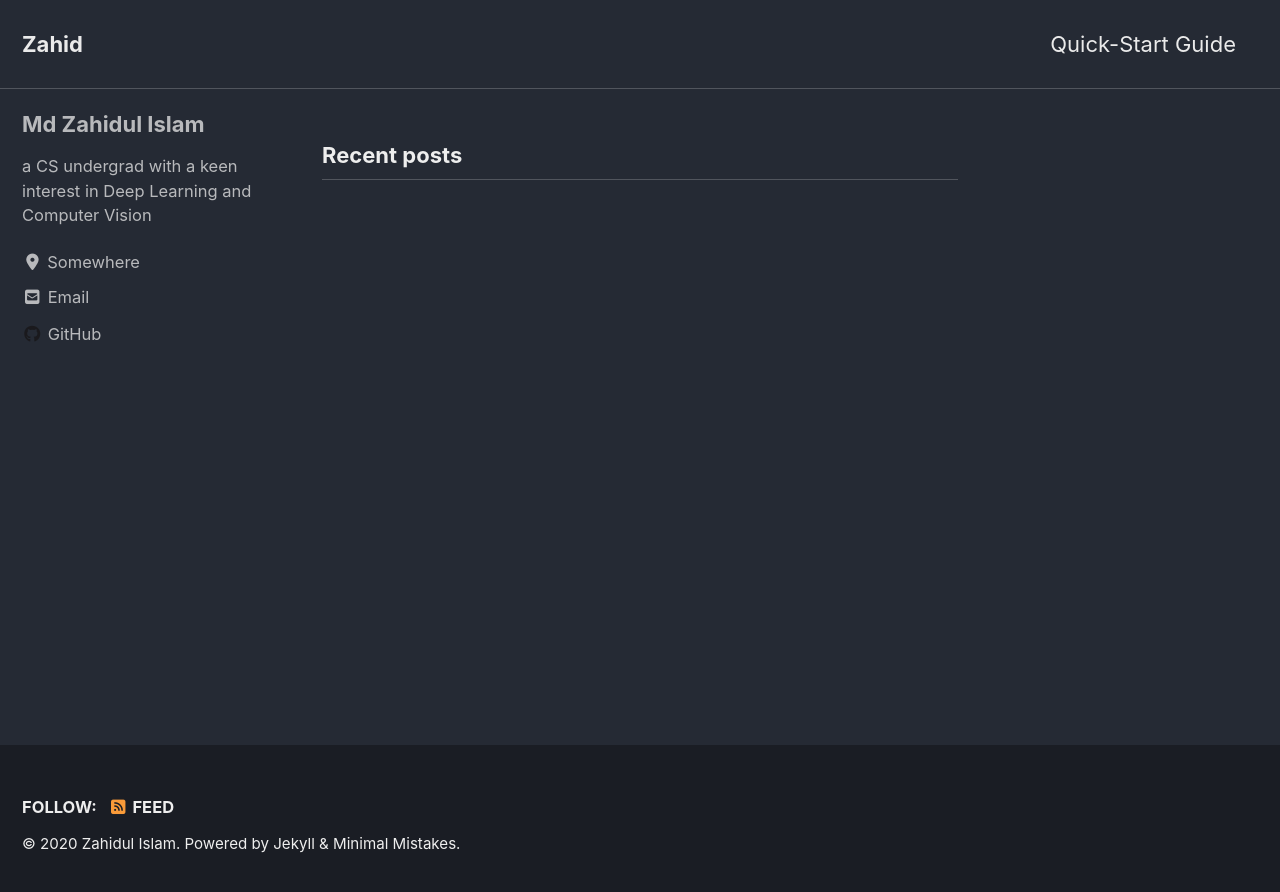
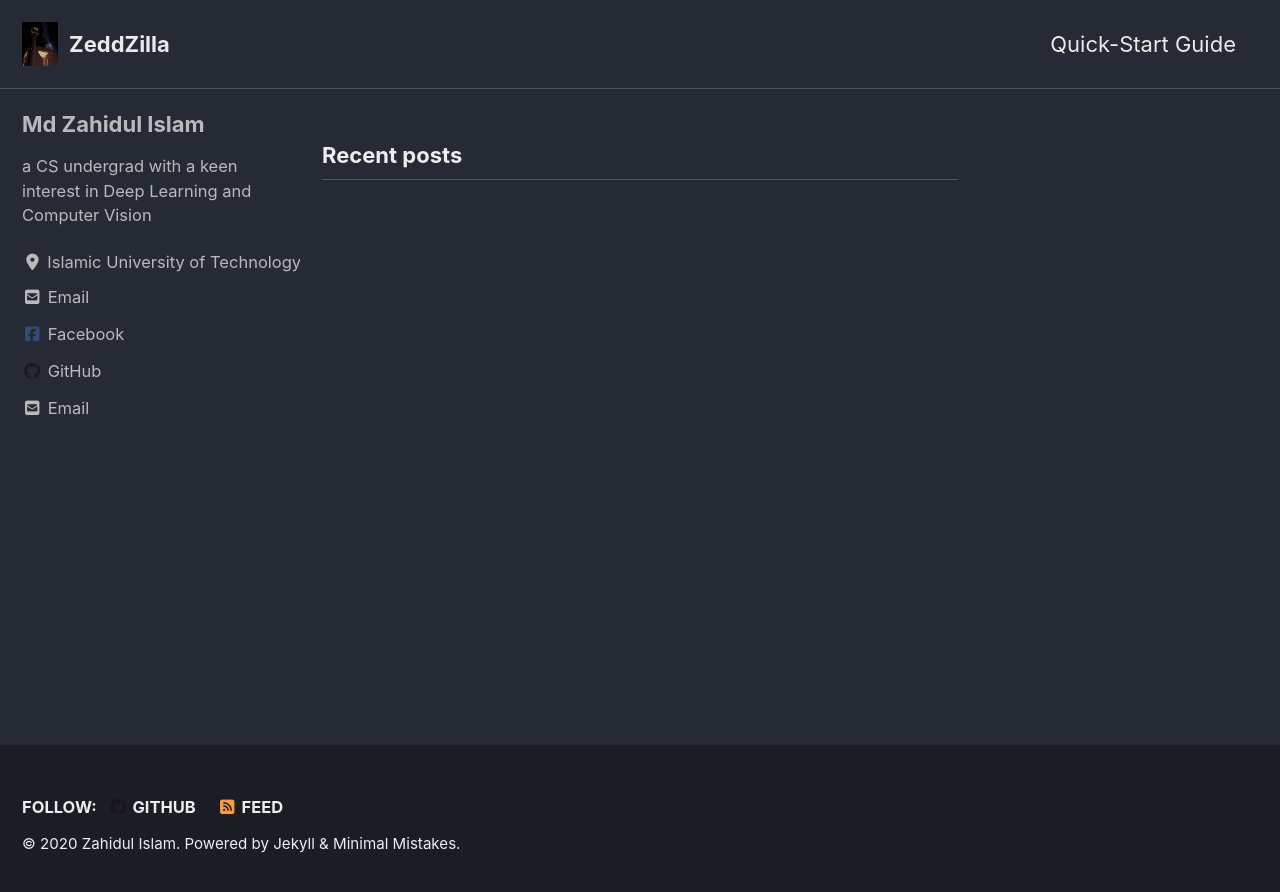
Before and after one commit to Zedd1558/Zedd1558.github.io, a Jekyll site: the page built from index.html, in a window 1280 px wide. Shown: the top 892 px of the page. Built offline with Jekyll 4.4.1, drawn with Linux system fonts in a browser that asks for light colours; cached includes are drawn as plain includes; nearby versions of some CDN libraries; the list of posts is cut into pages by our own code.

```diff
--- a/_config.yml
+++ b/_config.yml
@@ -16,17 +16,17 @@ minimal_mistakes_skin    : "dark" # "air", "aqua", "contrast", "dark", "dirt", "
 
 # Site Settings
 locale                   : "en-US"
-title                    : "Zahid"
+title                    : "ZeddZilla"
 title_separator          : "-"
 subtitle                 : # site tagline that appears below site title in masthead
 name                     : "Zahidul Islam"
 description              : "my personal blog"
-url                      : # the base hostname & protocol for your site e.g. "https://mmistakes.github.io"
+url                      : "https://zedd1558.github.io" # the base hostname & protocol for your site e.g. "https://mmistakes.github.io"
 baseurl                  : # the subpath of your site, e.g. "/blog"
-repository               : # GitHub username/repo-name e.g. "mmistakes/minimal-mistakes"
+repository               : "Zedd1558/Zedd1558.github.io" # GitHub username/repo-name e.g. "mmistakes/minimal-mistakes"
 teaser                   : # path of fallback teaser image, e.g. "/assets/images/500x300.png"
-logo                     : # path of logo image to display in the masthead, e.g. "/assets/images/88x88.png"
-masthead_title           : # overrides the website title displayed in the masthead, use " " for no title
+logo                     : "/assets/images/logo.jpg" # path of logo image to display in the masthead, e.g. "/assets/images/88x88.png"
+masthead_title           : "ZeddZilla" # overrides the website title displayed in the masthead, use " " for no title
 # breadcrumbs            : false # true, false (default)
 words_per_minute         : 200
 comments:
@@ -72,7 +72,7 @@ naver_site_verification  :
 twitter:
   username               :
 facebook:
-  username               :
+  username               : "Zahid1558"
   app_id                 :
   publisher              :
 og_image                 : # Open Graph/Twitter default site image
@@ -96,8 +96,8 @@ author:
   name             : "Md Zahidul Islam"
   avatar           : # path of avatar image, e.g. "/assets/images/bio-photo.jpg"
   bio              : "a CS undergrad with a keen interest in Deep Learning and Computer Vision"
-  location         : "Somewhere"
-  email            :
+  location         : "Islamic University of Technology, Dhaka"
+  email            : "zahidulislam@iut-dhaka.edu"
   links:
     - label: "Email"
       icon: "fas fa-fw fa-envelope-square"
@@ -110,7 +110,7 @@ author:
       # url: "https://twitter.com/"
     - label: "Facebook"
       icon: "fab fa-fw fa-facebook-square"
-      # url: "https://facebook.com/"
+      url: "https://facebook.com/Zahid1558"
     - label: "GitHub"
       icon: "fab fa-fw fa-github"
       url: "https://github.com/Zedd1558"
@@ -129,7 +129,7 @@ footer:
       # url:
     - label: "GitHub"
       icon: "fab fa-fw fa-github"
-      # url:
+      url: "https://github.com/Zedd1558"
     - label: "GitLab"
       icon: "fab fa-fw fa-gitlab"
       # url:
@@ -279,3 +279,10 @@ defaults:
       comments: # true
       share: true
       related: true
+  # _pages
+  - scope:
+      path: ""
+      type: pages
+    values:
+      layout: single
+      author_profile: true
```
Also changed, not shown: assets/images/logo.jpg (added), assets/images/pro.jpg (added).
